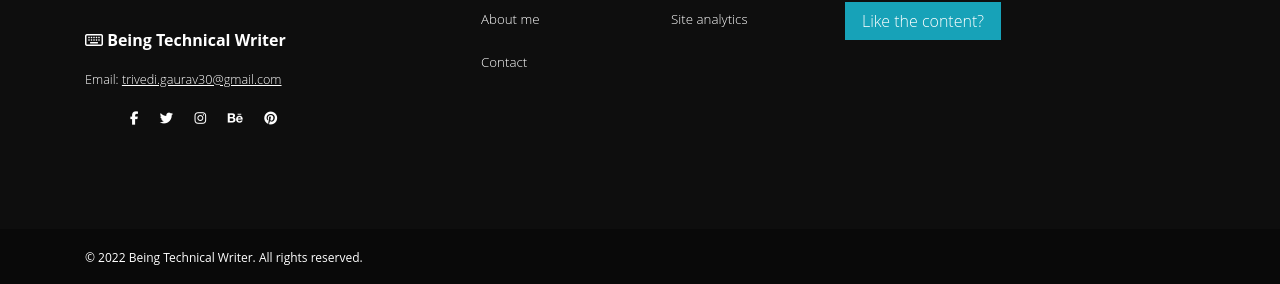
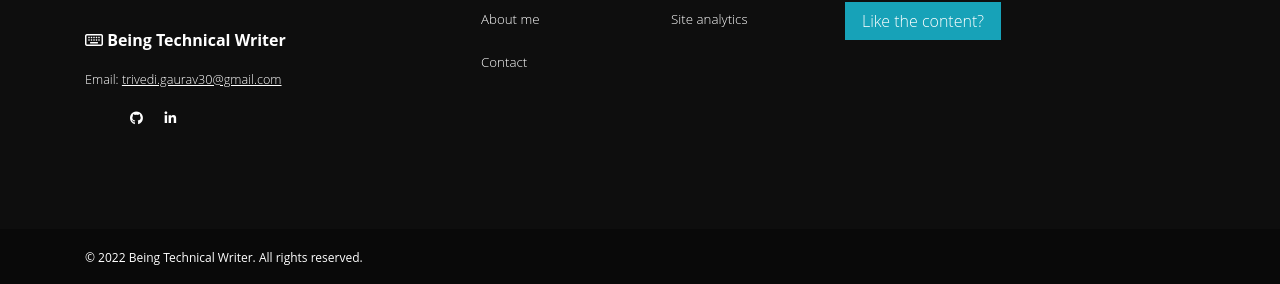
Before and after one commit to gautriv/gitfortechnicalwriters, a Jekyll site: the page built from index.md, in a window 1280 px wide. Shown: the part 1399-1683 px from the top of the page. Built offline with Jekyll 4.4.1, drawn with Linux system fonts in a browser that asks for light colours; nearby versions of some CDN libraries; comment, search, counter and statistics services are not loaded.

Commit message:
updated multiple pages, settings, and layouts

```diff
--- a/_includes/footer.html
+++ b/_includes/footer.html
@@ -7,11 +7,8 @@
             <div class="contact-details">
                 <p>Email: <a href="mailto:trivedi.gaurav30@gmail.com">trivedi.gaurav30@gmail.com</a></p>
                 <ul class="social-menu">
-                    <li class="list-inline-item"><a href="#"><i class="fa fa-facebook"></i></a></li>
-                    <li class="list-inline-item"><a href="#"><i class="fa fa-twitter"></i></a></li>
-                    <li class="list-inline-item"><a href="#"><i class="fa fa-instagram"></i></a></li>
-                    <li class="list-inline-item"><a href="#"><i class="fa fa-behance"></i></a></li>
-                    <li class="list-inline-item"><a href="#"><i class="fa fa-pinterest"></i></a></li>
+                    <li class="list-inline-item"><a href="https://github.com/gautriv"><i class="fa fa-github"></i></a></li>
+                    <li class="list-inline-item"><a href="https://www.linkedin.com/in/gauravtrivedi1988/"><i class="fa fa-linkedin"></i></a></li>
                 </ul>
             </div>
         </div>
```
